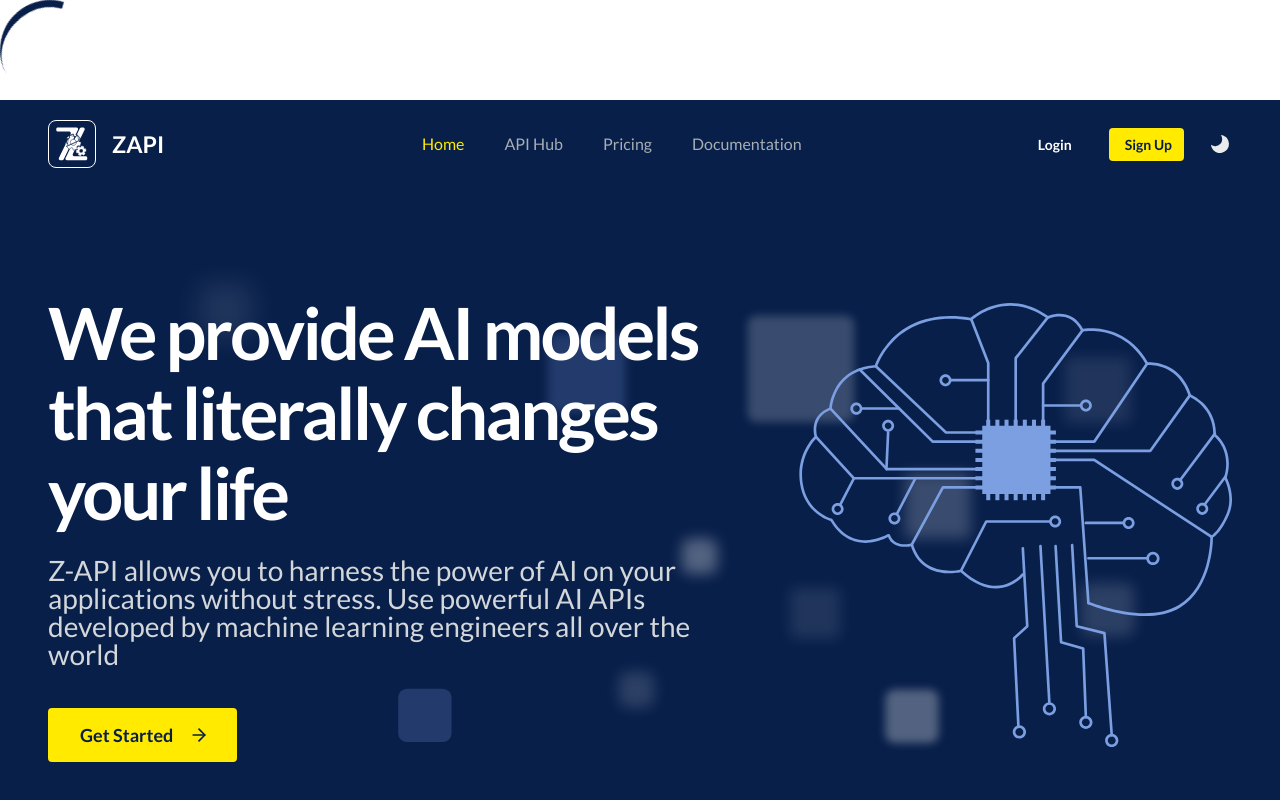
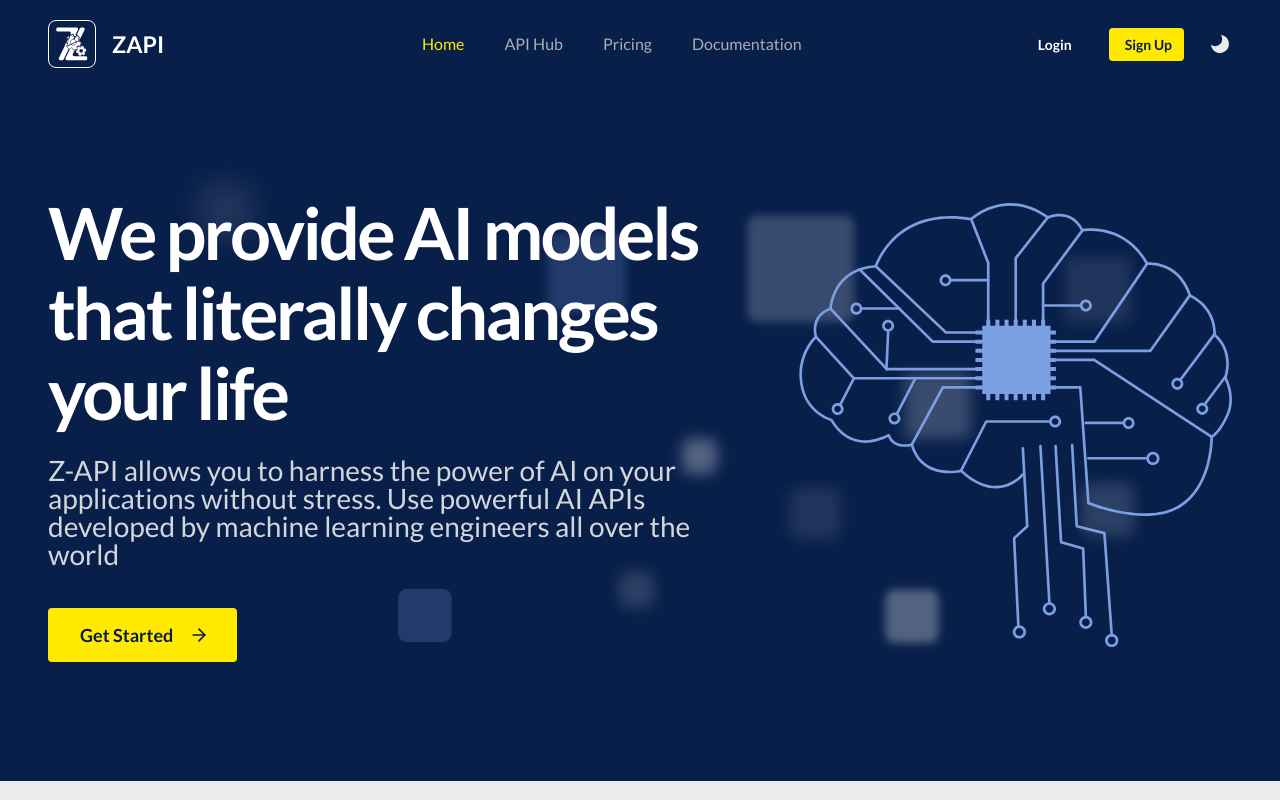
Before and after one commit to Zummit-Africa-Inc/Zapi-FE-v2, a React (Vite) app: page / in a window 1280 px wide. Shown: the top 800 px of the page. Built offline with nearby package versions, Linux system fonts and the light colour scheme; no server answers; what aws-amplify would draw is missing.

Commit message:
edit spinner design

```diff
--- a/src/components/shared/Spinner.tsx
+++ b/src/components/shared/Spinner.tsx
@@ -1,5 +1,3 @@
-import { ThemeContext } from "@emotion/react";
-import { Theme } from "@mui/material";
 import '../shared/styles/spinner.css'
 import { useAppContext } from "../../contexts/AppProvider";
 
--- a/src/components/shared/styles/spinner.css
+++ b/src/components/shared/styles/spinner.css
@@ -1,10 +1,10 @@
 .light {
-  width: 100px;
-  height: 100px;
+  width: 50px;
+  height: 3.1em;
   margin: 0;
   background: transparent;
-  border-top: 7px solid #081F4A;
-  border-right: 7px solid transparent;
+  border-top: 0.25em solid #081F4A;
+  border-right: 0.25em solid transparent;
   border-radius: 50%;
   border-bottom-color: black;
   border-radius: 50%;
@@ -13,12 +13,12 @@
 }
 
 .dark {
-  width: 100px;
-  height: 100px;
+  width: 3.1em;
+  height: 3.1em;
   margin: 0;
   background: transparent;
-  border-top: 7px solid #FFEA00;;
-  border-right: 7px solid transparent;
+  border-top: 0.25em solid #FFEA00;
+  border-right: 0.25em solid transparent;
   border-radius: 50%;
   border-bottom-color: #FFEA00;
   border-radius: 50%;
--- a/src/pages/Home.tsx
+++ b/src/pages/Home.tsx
@@ -13,14 +13,11 @@ import {
   Blog,
   GettingStarted,
   Footer,
-  Loader,
-  Spinner,
 } from "../components";
 
 const Home = () => {
   return (
     <Stack direction="column">
-      <Spinner/>
       <Navbar />
       <Hero />
       <Brands />
```
